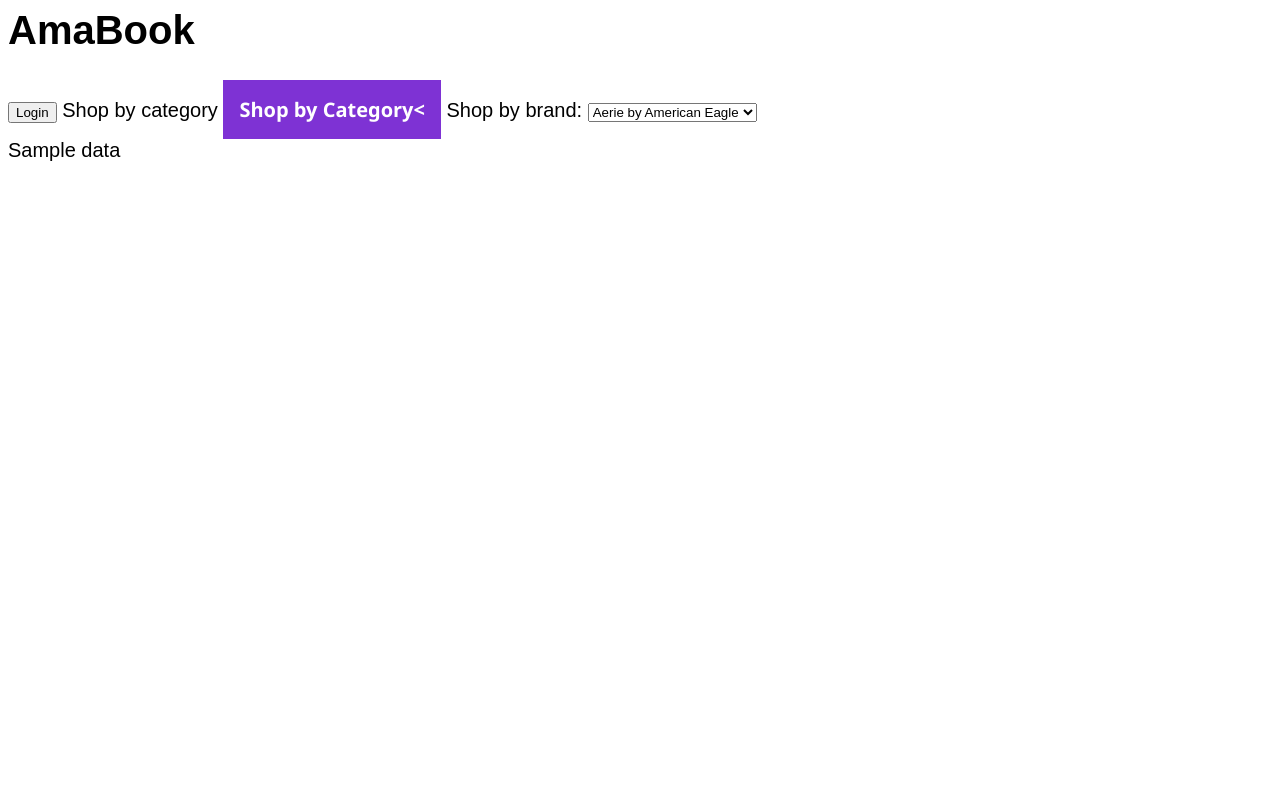
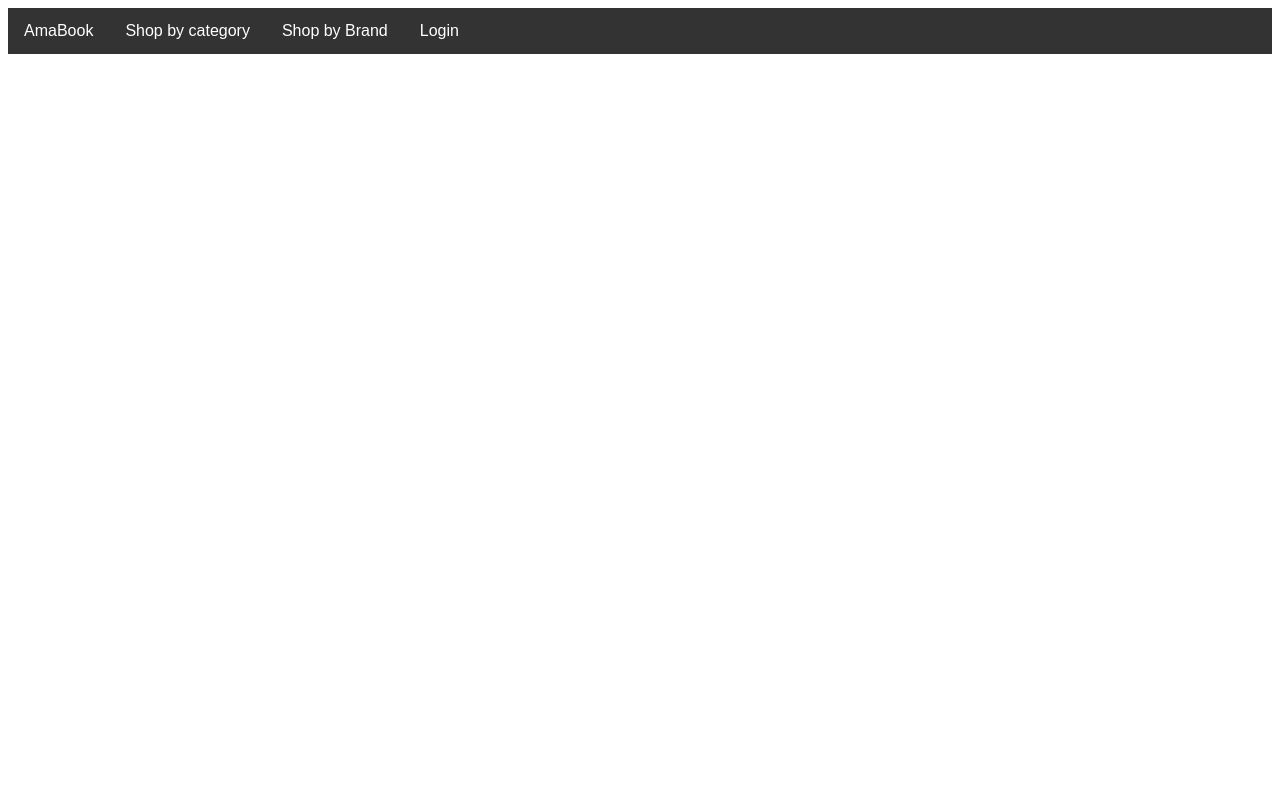
Before and after one commit to Apacher122/DB-Project-1, a Flask app: template webserver/templates/index.html in a window 1280 px wide. Run offline with Flask 2, Linux system fonts and the light colour scheme; the template is opened without the code that fills it: most values are stand-ins (such as "Sample title", 1, 10 or a date in 2020); parts of the project's set-up code (start-up, migrations or seed data) failed here and were passed over.

Commit message:
Added static files

```diff
--- /dev/null
+++ b/webserver/static/css/main.css
@@ -0,0 +1,137 @@
+/* No CSS *//*# sourceMappingURL=main.css.map */
+.btn-white:hover {
+    color: #2e354f;
+    background-color: #999;
+}
+
+/* Layout */
+header {
+    background: #2e354f;
+    padding: 45px 0;
+    color: #fff;
+}
+
+section {
+    padding: 45 px 0;
+}
+
+/* .container {
+    width: 620px;
+    margin: 0 auto;
+} */
+
+.section-two {
+    background: #2e354f;
+    color: #fff;
+}
+
+    body{
+      font-size: 15pt;
+      font-family: arial;
+    }
+    .menu-btn {
+      background-color: #7e32d4;
+      color: white;
+      padding: 16px;
+      font-size: 20px;
+      font-weight: bolder;
+      font-family: 'Segoe UI', Tahoma, Geneva, Verdana, sans-serif;
+      border: none;
+    }
+    .dropdown-menu {
+      position: relative;
+      display: inline-block;
+    }
+    .menu-content {
+      display: none;
+      position: absolute;
+      background-color: #017575;
+      min-width: 160px;
+      z-index: 1;
+    }
+    * {
+        box-sizing: border-box;
+    }
+    .links:hover {
+      background-color: rgb(8, 107, 46);
+    }
+
+
+.navbar {
+overflow: hidden;
+background-color: #333;
+font-family: Arial;
+}
+
+/* Links inside the navbar */
+.navbar a {
+float: left;
+font-size: 16px;
+color: white;
+text-align: center;
+padding: 14px 16px;
+text-decoration: none;
+}
+
+/* The dropdown container */
+.dropdown {
+float: left;
+overflow: hidden;
+}
+
+/* Dropdown button */
+.dropdown .dropbtn {
+font-size: 16px;
+border: none;
+outline: none;
+color: white;
+padding: 14px 16px;
+background-color: inherit;
+font-family: inherit; /* Important for vertical align on mobile phones */
+margin: 0; /* Important for vertical align on mobile phones */
+}
+
+.links {
+    color: rgb(0, 0, 0);
+    border: none;
+    background: none;
+    display: block;
+    font-size: 18px;
+    font-weight: bold;
+    padding: 12px 16px;
+  }
+
+/* Add a red background color to navbar links on hover */
+.navbar a:hover, .dropdown:hover .dropbtn {
+background-color: red;
+}
+
+/* Dropdown content (hidden by default) */
+.dropdown-content {
+display: none;
+position: absolute;
+background-color: #f9f9f9;
+min-width: 160px;
+box-shadow: 0px 8px 16px 0px rgba(0,0,0,0.2);
+z-index: 1;
+}
+
+/* Links inside the dropdown */
+.dropdown-content a {
+float: none;
+color: black;
+padding: 12px 16px;
+text-decoration: none;
+display: block;
+text-align: left;
+}
+
+/* Add a grey background color to dropdown links on hover */
+.dropdown-content a:hover {
+background-color: #ddd;
+}
+
+/* Show the dropdown menu on hover */
+.dropdown:hover .dropdown-content {
+display: block;
+}
--- a/webserver/templates/index.html
+++ b/webserver/templates/index.html
@@ -1,84 +1,8 @@
-<html>
-  <style>
-    body{
-      font-size: 15pt;
-      font-family: arial;
-    }
-    .menu-btn {
-      background-color: #7e32d4;
-      color: white;
-      padding: 16px;
-      font-size: 20px;
-      font-weight: bolder;
-      font-family: 'Segoe UI', Tahoma, Geneva, Verdana, sans-serif;
-      border: none;
-    }
-    .dropdown-menu {
-      position: relative;
-      display: inline-block;
-    }
-    .menu-content {
-      display: none;
-      position: absolute;
-      background-color: #017575;
-      min-width: 160px;
-      z-index: 1;
-    }
-    .links {
-      color: rgb(0, 0, 0);
-      padding: 12px 16px;
-      text-decoration: none;
-      display: block;
-      font-size: 18px;
-      font-weight: bold;
-      border-bottom: 1px solid black;
-    }
-    .links:hover {
-      background-color: rgb(8, 107, 46);
-    }
-    .dropdown-menu:hover .menu-btn {
-      background-color: #3e8e41;
-    }
-  </style>
+{% extends 'layout.html' %}
 
+{% block content %}
 
-<body>
-  <h1>AmaBook</h1>
-
-  <button type="button">Login</button>
-
-  <label for="itemType">Shop by category</label>
-
-  <meta name="viewport" content="width=device-width, initial-scale=1" />
-  </head>
-    <body>
-      <div class="dropdown-menu">
-          <button class="menu-btn">Shop by Category<</button>
-        <div class="menu-content">
-          <form method="POST" action="/add">
-            <button name="item" class="links" value="Bralette">Bralettes</button>
-            <button name="item" class="links" value="Athletic Shoes">Shoes</button>
-            <button name="item" class="links" value="Glasses">Glasses</button>
-            <button name="item" class="links" value="Single Wick Candle">Candles</button>
-            <button name="item" class="links" value="Gloves">Gloves</button>
-            <button name="item" class="links" value="Video Games">Video Games</button>
-          </form>
-        </div>
-      </div>
-      <script>
-        let dropdownBtn = document.querySelector('.menu-btn');
-        let menuContent = document.querySelector('.menu-content');
-        dropdownBtn.addEventListener('click',()=>{
-          if(menuContent.style.display===""){
-              menuContent.style.display="block";
-          } else {
-              menuContent.style.display="";
-          }
-        })
-      </script>
-    </body>
-  </html>
-
+{% endblock %}
 <label for="brand">Shop by brand:</label>
 
 <select name="itemType" id="itemType">
--- /dev/null
+++ b/webserver/templates/layout.html
@@ -0,0 +1,64 @@
+<!DOCTYPE html>
+<html lang="en">
+<head>
+	<meta charset="UTF-8">
+	<meta name="viewport" content="width=device-width, initial-sacle=1.0">
+	<title>AmaBook</title>
+  <link rel="stylesheet" type="text/css" href="{{ url_for('static',filename='css/main.css') }}">
+</head>
+
+<div class="navbar">
+    <div class="container">
+      <a href="#">Ama<span>Book</span></a>
+
+      <nav>
+          <div class="dropdown">
+            <button class="dropbtn">Shop by category
+              <i class="fa fa-caret-down"></i>
+            </button>
+            <div class="dropdown-content">
+              <form method="POST" action="/add">
+                <button name="item" class="links" value="Bralette">Bralettes</button>
+                <button name="item" class="links" value="Athletic Shoes">Shoes</button>
+                <button name="item" class="links" value="Glasses">Glasses</button>
+                <button name="item" class="links" value="Single Wick Candle">Candles</button>
+                <button name="item" class="links" value="Gloves">Gloves</button>
+                <button name="item" class="links" value="Video Games">Video Games</button>
+              </form>
+            </div>
+          </div>
+          <div class="dropdown">
+            <button class="dropbtn">Shop by Brand
+              <i class="fa fa-caret-down"></i>
+            </button>
+            <div class="dropdown-content">
+              <form method="POST" action="/add">
+                <button name="item" class="links" value="Bralette">Bralettes</button>
+                <button name="item" class="links" value="Athletic Shoes">Shoes</button>
+                <button name="item" class="links" value="Glasses">Glasses</button>
+                <button name="item" class="links" value="Single Wick Candle">Candles</button>
+                <button name="item" class="links" value="Gloves">Gloves</button>
+                <button name="item" class="links" value="Video Games">Video Games</button>
+              </form>
+            </div>
+          </div>
+          <script>
+            let dropdownBtn = document.querySelector('.menu-btn');
+            let menuContent = document.querySelector('.menu-content');
+            dropdownBtn.addEventListener('click',()=>{
+              if(menuContent.style.display===""){
+                  menuContent.style.display="block";
+              } else {
+                  menuContent.style.display="";
+              }
+            })
+          </script>
+      </nav>
+      <a href="#">Login</a>
+    </div>
+</div>
+    <body>
+        {% block content %}
+        {% endblock %}
+    </body>
+</html>
```
Also changed, not shown: webserver/templates/products.html (added, +22 -0 lines), webserver/static/css/main.scss (added), 1 other file.
